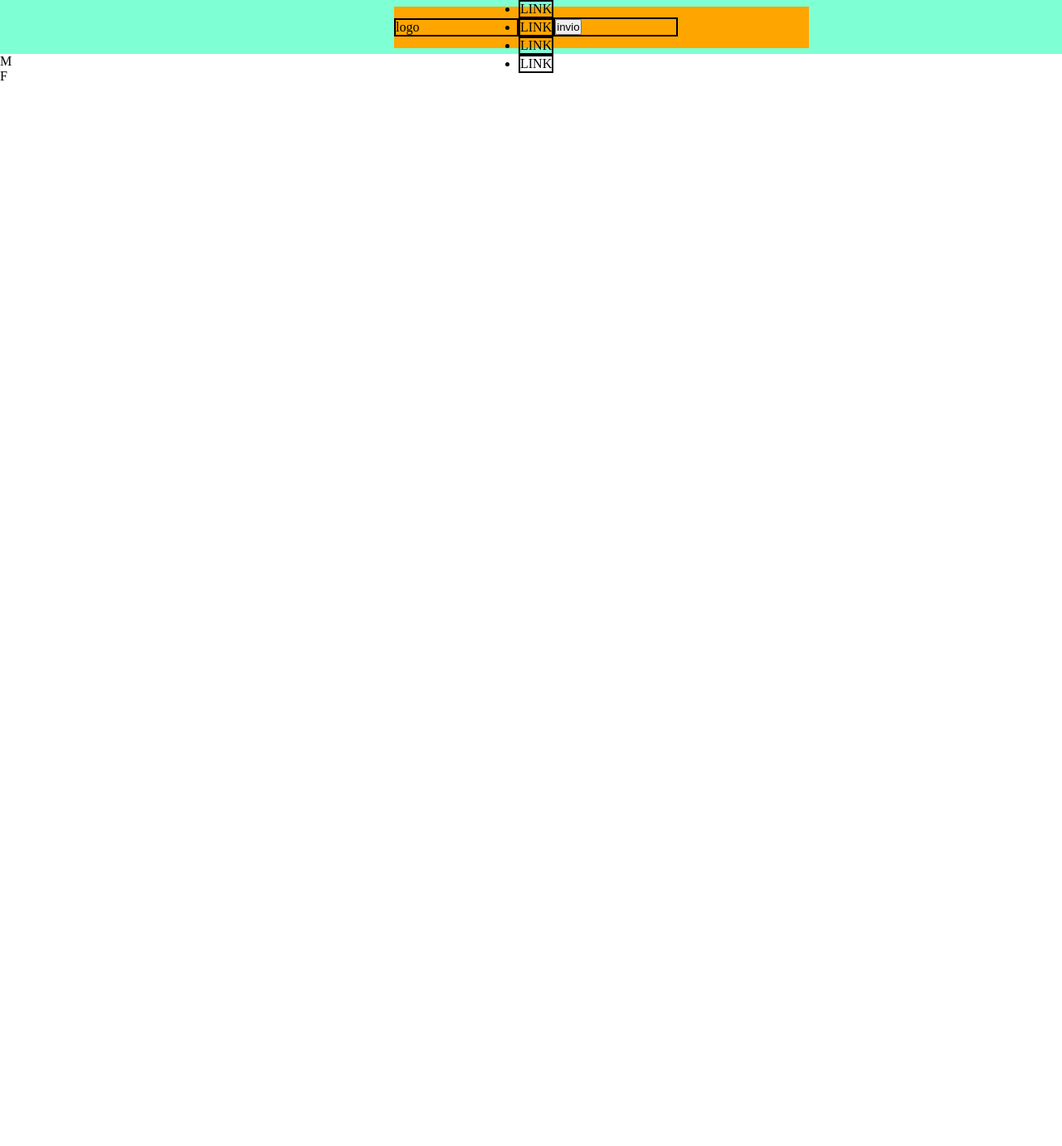
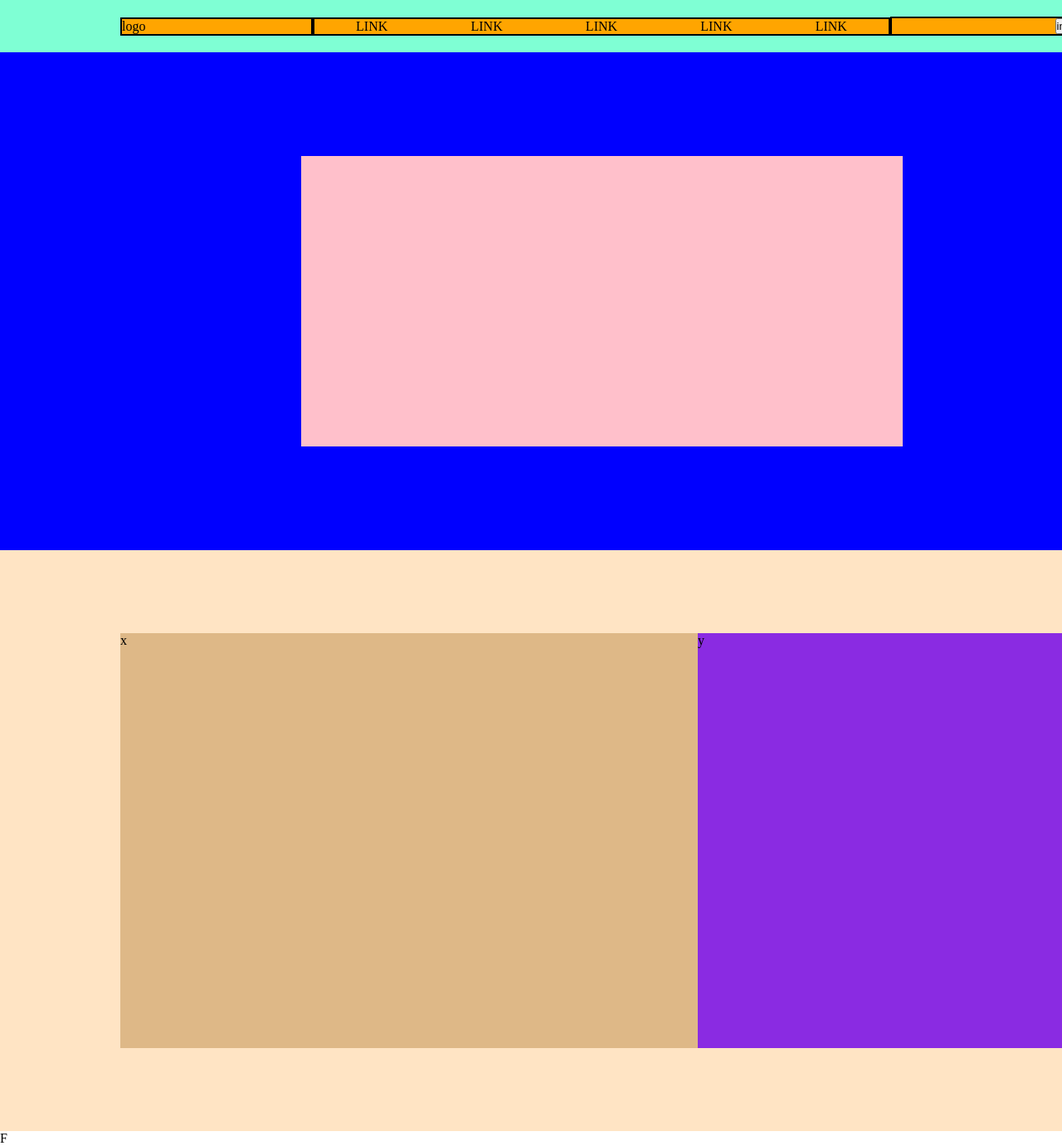
Before and after one commit to Matteo0421/htmlcss-struttura-discord, a plain HTML site: page index.html in a window 1280 px wide. Shown: the top 1381 px of the page at 83% size. Before the commit the page ends 800 px from the top, so only its background shows below. Drawn offline with Linux system fonts and the light colour scheme.

Commit message:
[add]main

```diff
--- a/assets/style.css/main.css
+++ b/assets/style.css/main.css
@@ -7,23 +7,36 @@
   width: 1450px;
 
 }
-header{
-  height: 65px;
-  background-color: aquamarine;
+
+
+.middle-page{
   display: flex;
   justify-content: center;
+  align-items: center;
+  width: 80%;
+  height: 500px;
+  background-color: red;
+}
+
+/* HEADER */
+header{
+  background-color: aquamarine;
+  padding: 20px 0;
 }
 .header-container{
+  margin: 0 auto;
+  width: 80%;
   display: flex;
   align-items: center;
-  align-self: center;
-  width: 500px;
-  height: 50px;
-  background-color: orange;
 }
 .logo, .btn{
  border: 2px solid black;
- width: 150px;
+ width: 20%;
+ background-color: orange;
+}
+
+.btn{
+  text-align: right;
 }
 
 .logo span{
@@ -32,14 +45,57 @@ header{
 }
 
 .lista-header{
-  display: flex;
-  justify-content: space-around;
-}
-
-.lista-header ul li{
+  background-color: orange;
+  width: 60%;
   border: 2px solid black;
 }
 
-/* .btn input{
-  text-align: right;
-} */
+ul{
+  display: flex;
+  justify-content: space-around;
+  text-decoration: none;
+  list-style: none;
+}
+
+/* /HEADER */
+
+/* MAIN */
+
+.jumboscreen{
+  display: flex;
+  justify-content: center;
+  align-items: center;
+  background-color: blue;
+  height: 600px;
+}
+.titolo{
+  width: 50%;
+  height: 350px;
+  background-color: pink;
+}
+
+.middle-page{
+  display: flex;
+  justify-content: center;
+  align-items: center;
+  background-color: bisque;
+  height: 700px;
+}
+.rana{
+  display: flex;
+  justify-content: center;
+  align-items: center;
+  background-color: bisque;
+}
+
+.foto-grande{
+  width: 60%;
+  height: 500px;
+  background-color: burlywood;
+}
+
+.little-text{
+  width: 40%;
+  height: 500px;
+  background-color: blueviolet;
+}
--- a/index.html
+++ b/index.html
@@ -25,17 +25,27 @@
 
         </nav>
         <div class="btn">
-          <input type="button" value="invio">
+          <button>invio</button>
         </div>
       </div>
 
     </div>
   </header>
 
+  <!-- JUMBOSCREEN -->
+  <main>
+    <div class="container jumboscreen">
+      <div class="titolo"></div>
+    </div>
 
+    <div class="container rana">
+      <div class="container middle-page">
+        <div class="foto-grande">x</div>
+        <div class="little-text">y</div>
+      </div>
+    </div>
 
-  <!-- JUMBOSCREEN -->
-  <main>M</main>
+  </main>
   <footer>F</footer>
 </body>
 </html>
```
